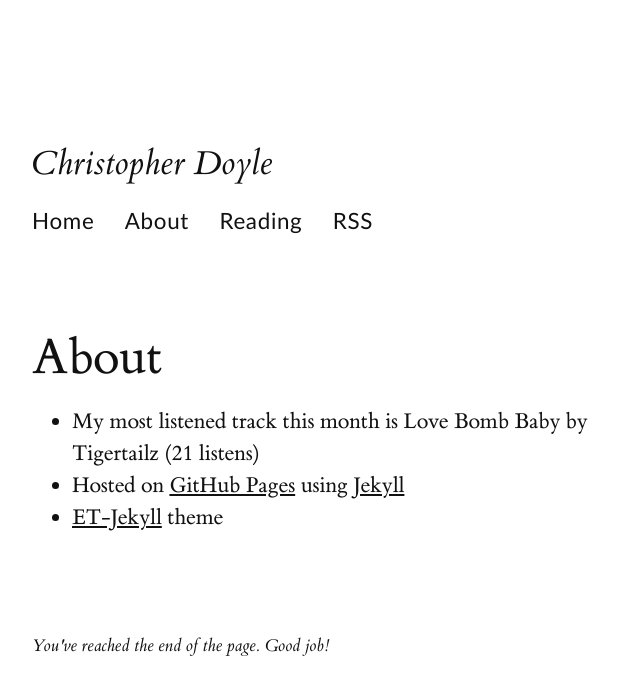
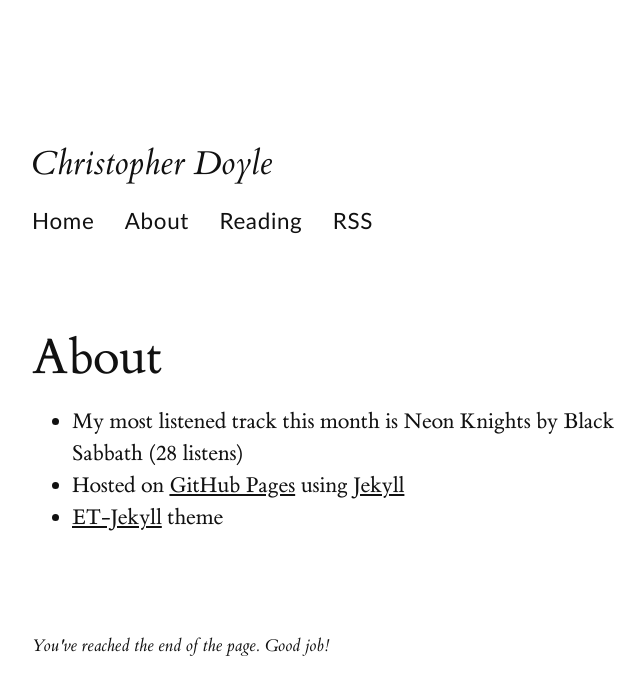
Before and after one commit to christopherdoyle/christopherdoyle.github.io, a Jekyll site: the page built from about.md, in a window 1280 px wide. Shown: the top 695 px of the page, without its empty margins (128-772 px from the left). Built offline with Jekyll 4.4.1, drawn with Linux system fonts in a browser that asks for light colours.

Commit message:
Updated config with latest top track from last.fm (#30)
Co-authored-by: github-actions <github-actions@github.com>

```diff
--- a/_config.yml
+++ b/_config.yml
@@ -10,7 +10,7 @@ sass:
   style: compressed
 title: Christopher Doyle
 top_track:
-  artist: Tigertailz
-  name: Love Bomb Baby
-  playcount: 21
+  artist: Black Sabbath
+  name: Neon Knights
+  playcount: 28
 url: https://christopherdoyle.github.io/
```
